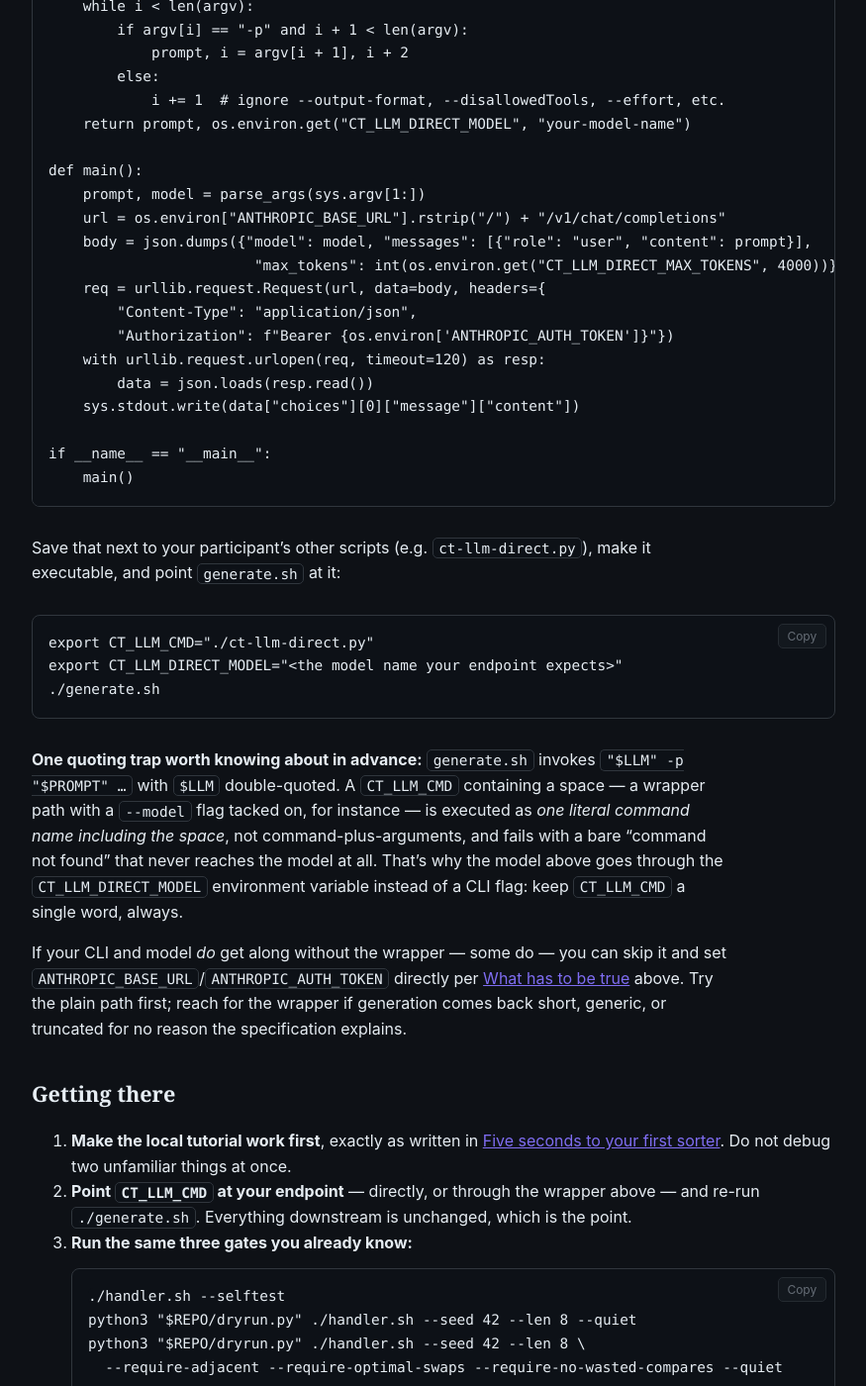
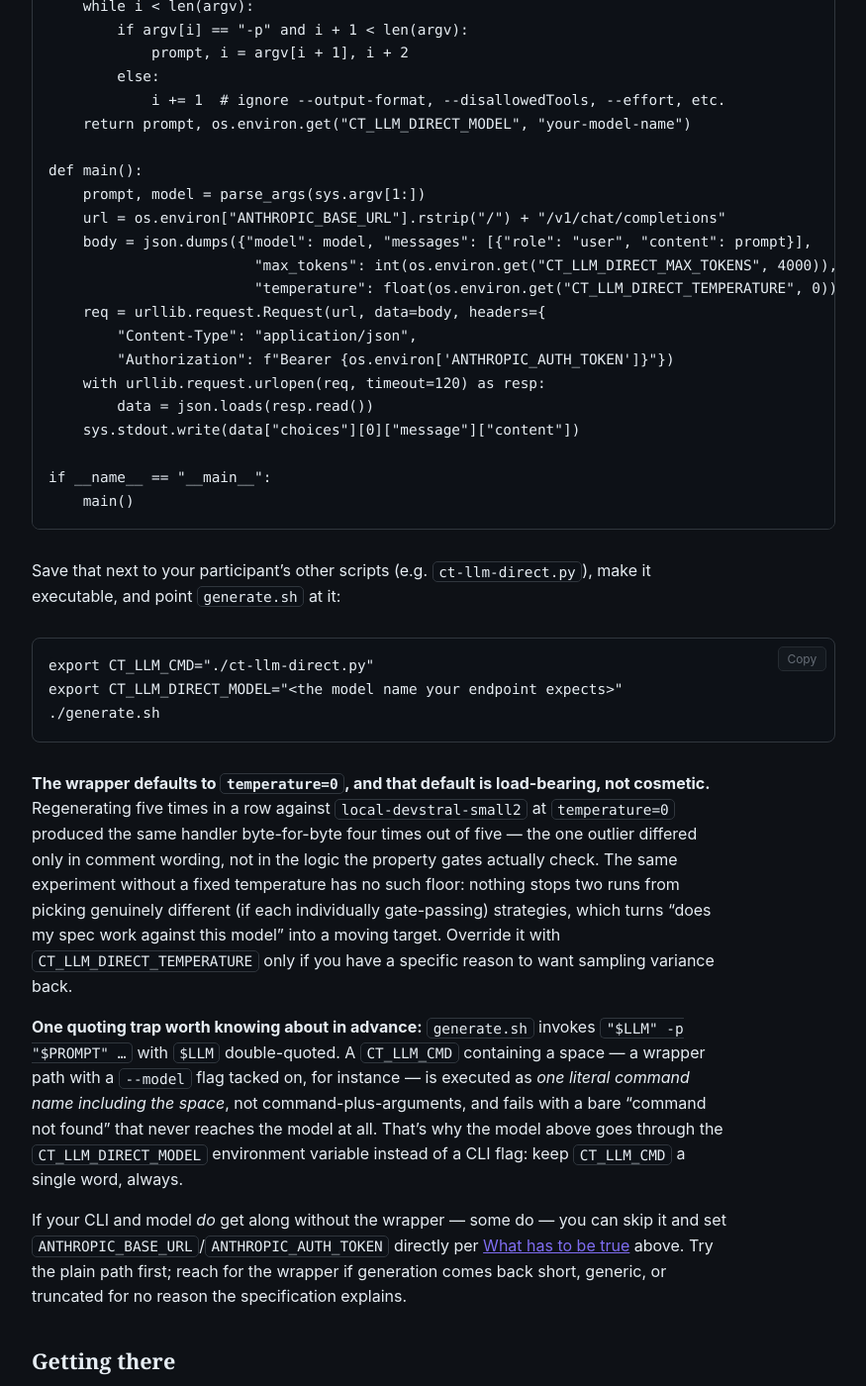
Before and after one commit to scimbe/CADS-DEMO-sort-docs, a Jekyll site: the page built from _how-to/run-against-your-own-model.md, in a window 1280 px wide and 1400 px high, scrolled down 2449 px. Shown: the whole window at 99% size, without its empty margins (322-1197 px from the left). Built offline with Jekyll 4.4.1, drawn with Linux system fonts in a browser that asks for light colours; some of the changed text lies outside the part shown.

Commit message:
docs: pin temperature=0 in the self-hosted-model wrapper, with the determinism measurement behind it
Regenerated 5x against local-devstral-small2 at temperature=0: 4/5 byte-identical,
the fifth differed only in comment wording. Ships as the wrapper's default now,
overridable via CT_LLM_DIRECT_TEMPERATURE.

````diff
--- a/_how-to/run-against-your-own-model.md
+++ b/_how-to/run-against-your-own-model.md
@@ -105,7 +105,8 @@ def main():
     prompt, model = parse_args(sys.argv[1:])
     url = os.environ["ANTHROPIC_BASE_URL"].rstrip("/") + "/v1/chat/completions"
     body = json.dumps({"model": model, "messages": [{"role": "user", "content": prompt}],
-                        "max_tokens": int(os.environ.get("CT_LLM_DIRECT_MAX_TOKENS", 4000))}).encode()
+                        "max_tokens": int(os.environ.get("CT_LLM_DIRECT_MAX_TOKENS", 4000)),
+                        "temperature": float(os.environ.get("CT_LLM_DIRECT_TEMPERATURE", 0))}).encode()
     req = urllib.request.Request(url, data=body, headers={
         "Content-Type": "application/json",
         "Authorization": f"Bearer {os.environ['ANTHROPIC_AUTH_TOKEN']}"})
@@ -125,6 +126,15 @@ export CT_LLM_CMD="./ct-llm-direct.py"
 export CT_LLM_DIRECT_MODEL="<the model name your endpoint expects>"
 ./generate.sh
 ```
+
+**The wrapper defaults to `temperature=0`, and that default is load-bearing, not cosmetic.**
+Regenerating five times in a row against `local-devstral-small2` at `temperature=0` produced the
+same handler byte-for-byte four times out of five — the one outlier differed only in comment
+wording, not in the logic the property gates actually check. The same experiment without a fixed
+temperature has no such floor: nothing stops two runs from picking genuinely different (if each
+individually gate-passing) strategies, which turns "does my spec work against this model" into a
+moving target. Override it with `CT_LLM_DIRECT_TEMPERATURE` only if you have a specific reason to
+want sampling variance back.
 
 **One quoting trap worth knowing about in advance:** `generate.sh` invokes `"$LLM" -p "$PROMPT" …`
 with `$LLM` double-quoted. A `CT_LLM_CMD` containing a space — a wrapper path with a `--model` flag
@@ -198,9 +208,10 @@ anything.
   how often a generated handler violates a contract rule, that rate moves with `temperature` and
   `top_p` before it moves with the model. The Claude Code CLI sends no sampling parameters at all —
   both sides run on their own server-side defaults, which you can't equalise through this path. Label
-  results as a statement about *this deployment*, not *this model*; if you can set temperature at the
-  proxy, running the same series at two or three values tells you whether the deployment caveat
-  actually matters or can be set aside.
+  results as a statement about *this deployment*, not *this model*. The wrapper above sets
+  `temperature=0` by default for exactly this reason — pin it before you draw any conclusion from a
+  handful of runs, or every "it worked" / "it didn't" you observe is entangled with which sample you
+  happened to draw.
 
 None of this makes the exercise pointless — it means the label on your numbers has to say what
 actually varied. [When the measurement lies]({{ '/explanation/when-the-measurement-lies/' | relative_url }})
````
